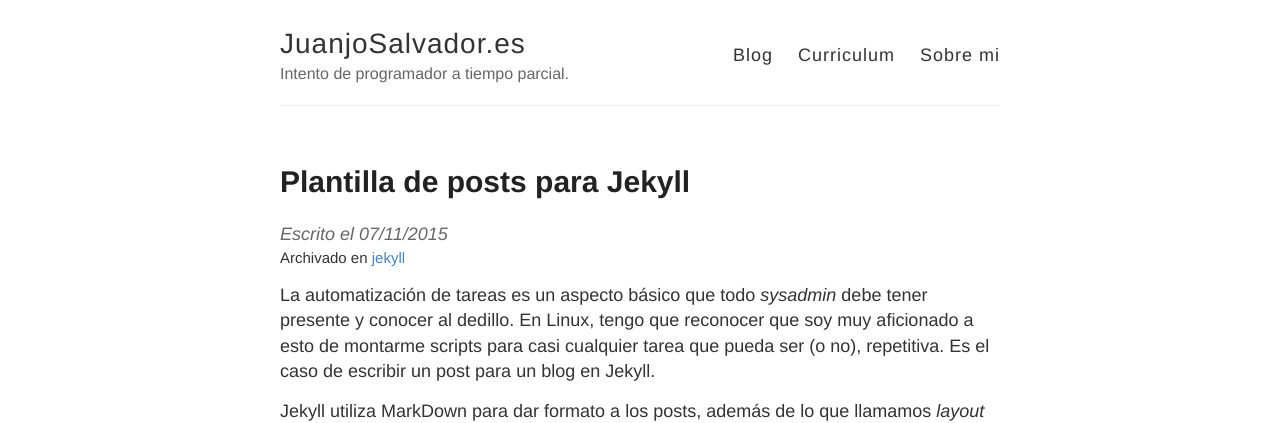
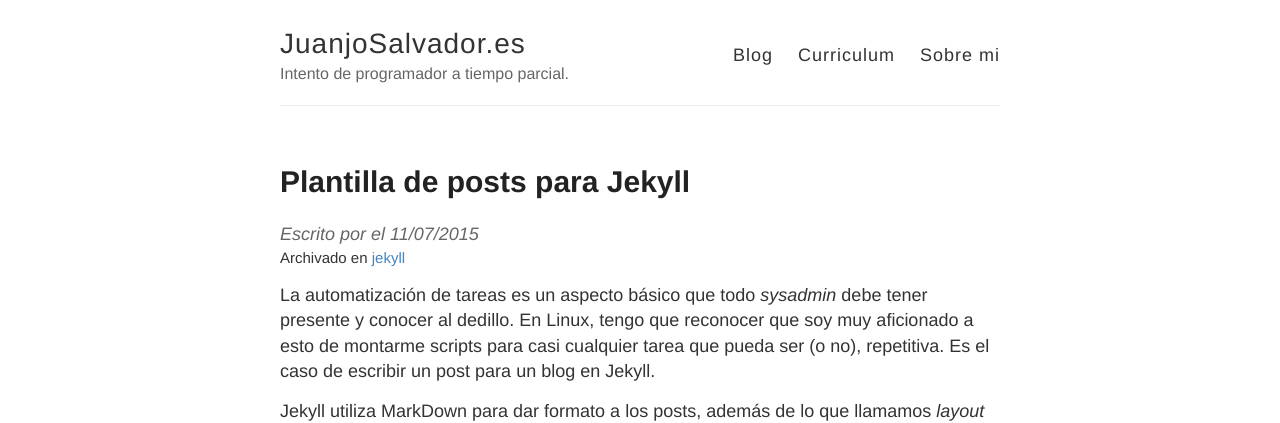
Before and after one commit to JuanjoSalvador/blog, a Jekyll site: the page built from _posts/2015-07-11-Plantilla-de-posts-para-Jekyll.md, in a window 1280 px wide. Shown: the top 423 px of the page. Built offline with Jekyll 4.4.1, drawn with Linux system fonts in a browser that asks for light colours; Markdown is read by kramdown in place of the engine named in the settings; comment, search, counter and statistics services are not loaded.

Commit message:
Update post.html

```diff
--- a/_layouts/post.html
+++ b/_layouts/post.html
@@ -6,7 +6,7 @@
   <h1>{{ page.title }}</h1>
 
   <div class="date">
-    Escrito el {{ page.date | date: "%m/%d/%Y" }}
+    Escrito por {{ post.author }} el {{ page.date | date: "%d/%m/%Y" }}
   </div>
 
   <div class="cat">
```
